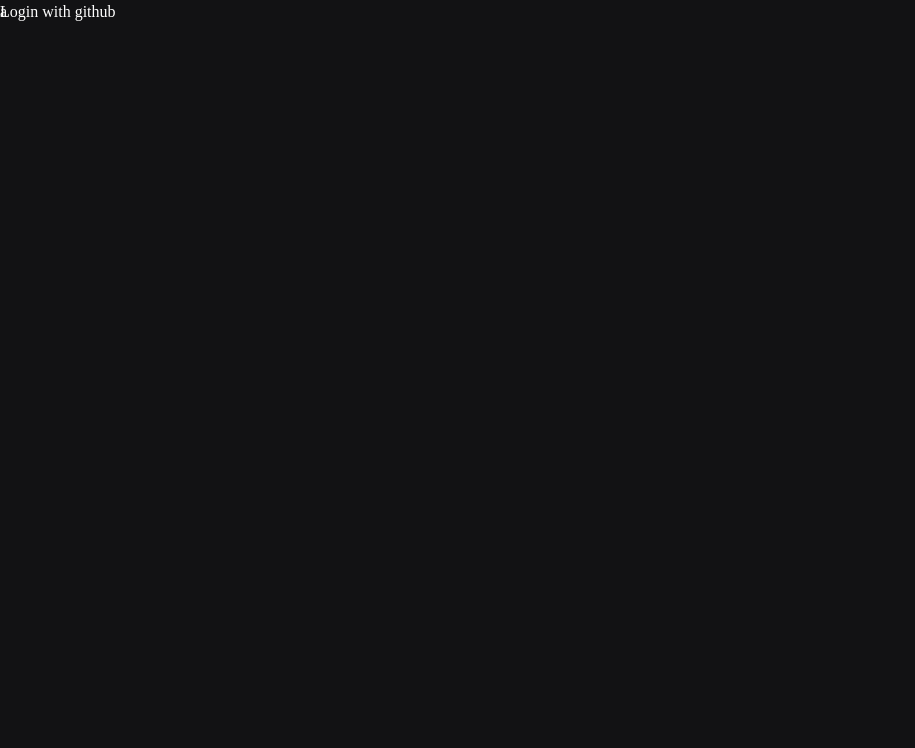
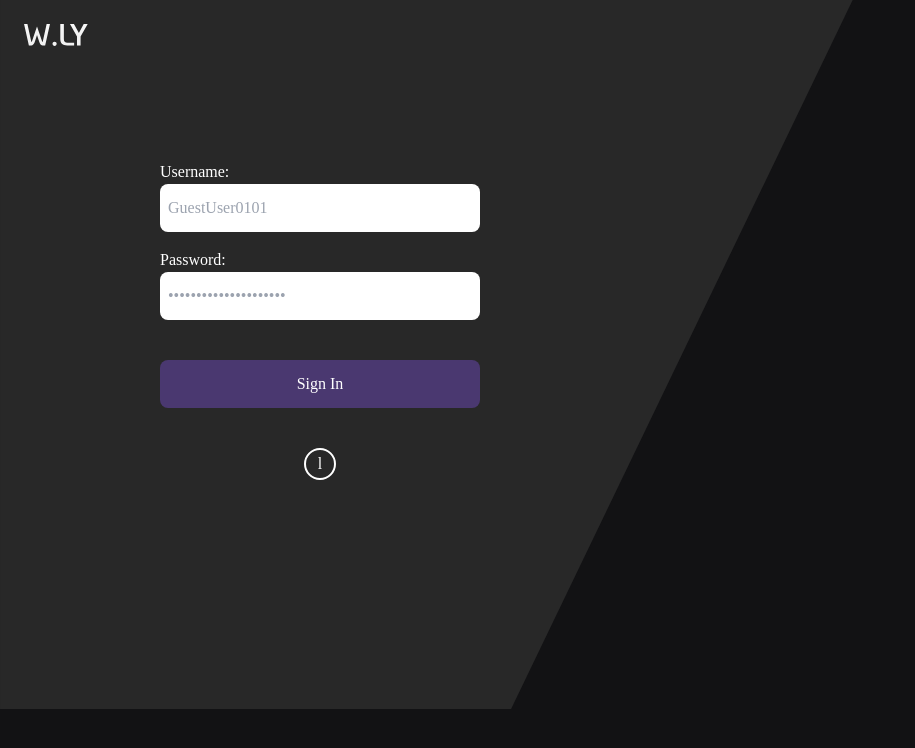
Before and after one commit to Work-ly/wly_web, a React (Create React App) app: page /login in a window 1280 px wide. Shown: the top 748 px of the page, without its empty margins (0-915 px from the left). Built offline with nearby package versions, Linux system fonts and the light colour scheme; a web font is replaced by a local one.

Commit message:
Login Inputs Inserted

```diff
--- a/package.json
+++ b/package.json
@@ -11,6 +11,7 @@
     "@types/react": "^18.0.0",
     "@types/react-dom": "^18.0.0",
     "@types/react-router-dom": "^5.3.3",
+    "bootstrap-icons": "^1.9.1",
     "firebase": "^9.9.2",
     "react": "^18.2.0",
     "react-dom": "^18.2.0",
--- a/src/components/buttons/ButtonLogin.tsx
+++ b/src/components/buttons/ButtonLogin.tsx
@@ -9,8 +9,8 @@ import React from 'react'
 function ButtonLogin() {
   return (
     <a className='
-     justify-center rounded-lg text-white border-2 h-14 w-32 flex
-    items-center  transition-all duration-300 ease-linear hover:border-b-2 hover:rounded-none' href='/login'>Log In</a>
+     justify-center rounded-lg text-white border-2 h-12 w-28 flex
+    items-center  transition-all duration-300 ease-linear hover:border-b-2 hover:rounded-md' href='/login'>Log In</a>
   )
 }
 
--- a/src/components/buttons/ButtonSignup.tsx
+++ b/src/components/buttons/ButtonSignup.tsx
@@ -8,8 +8,8 @@ import React from 'react'
 
 function ButtonSignup() {
   return (
-    <a className='bg-purple-primary-light hover:bg-purple-secondary-dark transition-all duration-150 ease-linear
-    h-14 flex items-center w-32 justify-center rounded-lg text-white'
+    <a className='bg-purple-primary-light hover:bg-purple-secondary-dark transition-all duration-150 ease-in
+    h-12 flex items-center w-28 justify-center rounded-lg text-white'
     href='/signup'>Sign Up </a>
   )
 }
--- a/src/pages/Landing.tsx
+++ b/src/pages/Landing.tsx
@@ -17,6 +17,7 @@ interface Props {}
 function Landing(props: Props) {
   return (
     <>
+      <img src={Shade} className="z-0 w-2/3 fixed" />
       <div className='landing-navbar h-20 flex items-center fixed right-0 z-50 text-lg'>
         <div className='links w-72 flex justify-around items-center h-16 m-10'>
           <ButtonLogin />
@@ -26,7 +27,6 @@ function Landing(props: Props) {
       <div className='content h-screen w-screen fixed'>
         <div className="left-content w-1/2 h-screen flex justify-center items-center fixed">
           <img src= {Logo} className="w-1/2 absolute z-10  lg:mr-28 sm:mr-0"/>
-          <img src= {Shade} className="z-0 w-screen h-screen lg:fixed sm:fixed xs:fixed"/>
         </div>
         <div className="right-content">
 
--- a/src/pages/Login.tsx
+++ b/src/pages/Login.tsx
@@ -7,9 +7,12 @@
 import { useContext } from 'react'
 
 import { redirectToGithub } from '../util/Github'
-import { UserContext  } from '../User';
+import { UserContext } from '../User';
 
-export interface Props {}
+import wly from '../dist/images/W.LY.svg'
+import Shade from '../dist/images/shade.svg'
+
+export interface Props { }
 
 function Login(props: Props): JSX.Element {
   const { user, setUser } = useContext(UserContext)
@@ -42,19 +45,56 @@ function Login(props: Props): JSX.Element {
 
   if (user?.isLoggedIn) {
     return (
-      <p className='text-white'>Logged In as { user.data?.name }</p>
+      <p className='text-white'>Logged In as {user.data?.name}</p>
     )
   } else {
     return (
       <>
-      <div className="h-screen w-screen">
-        <div className="logo w-screen h-20 absolute t-0">
-            <p className="text-white">a</p>
+        <div className="h-screen w-screen">
+
+          <img src={Shade} className="z-0 w-2/3 fixed"/>
+          <div className="logo w-screen h-12 t-0 z-1">
+            <a href='/'>
+              <img src={wly} className="w-16 absolute ml-6 mt-6 z-10" />
+            </a>
+          </div>
+
+          <div className="absolute w-screen h-max flex z-1">
+
+            <div className='left w-1/2 h-full z-1'>
+              <div className='w-full h-full flex flex-auto flex-col'>
+
+                <div className='w-full mt-28 flex flex-col items-center justify-center'>
+                  <p className='w-1/2 text-white'>Username:</p>
+                  <input className='w-1/2 h-12 rounded-lg p-2' type={"text"}
+                  placeholder='GuestUser0101'></input>
+                </div>
+
+                <div className='w-full mt-4 flex flex-col items-center justify-center'>
+                  <p className='w-1/2 text-white'>Password:</p>
+                  <input className='w-1/2 h-12 rounded-lg p-2' type={"password"}
+                  placeholder='•••••••••••••••••••••'></input>
+                </div>
+
+                <button className='w-1/2 h-12 rounded-lg m-auto mt-10 bg-purple-secondary-dark text-white
+                transition-all duration-75 ease-linear hover:bg-purple-primary-dark
+                '>Sign In</button>
+
+                <div className='w-1/2 mt-10 m-auto flex flex-row justify-center'>
+                  <button className='text-white w-8 h-8 rounded-full border-2' onClick={getUser}><p className=''>l</p></button>
+                </div>
+
+
+              </div>
+            </div>
+
+            <div className="right w-1/2 h-full z-1">
+
+
+            </div>
+
+          </div>
         </div>
-        <div className="absolute h-max">
-          <button className='text-white' onClick={ getUser }>Login with github</button>
-        </div>
-      </div>
 
 
 
```
Also changed, not shown: src/dist/images/W.LY.svg (added), 1 other file (tests, documents, lock files or other folders).
